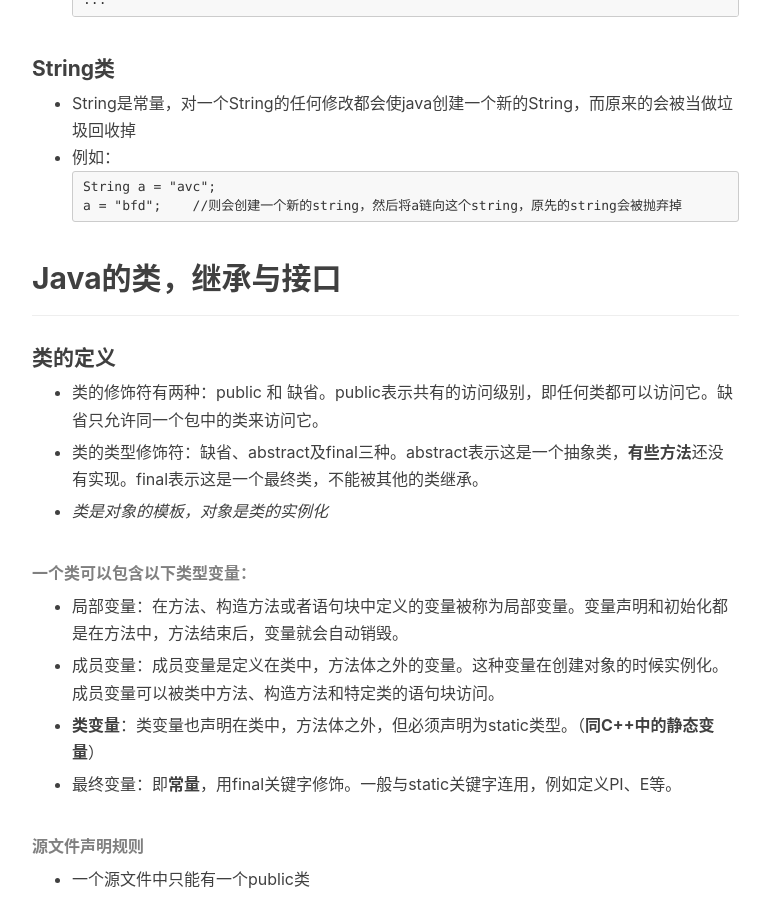
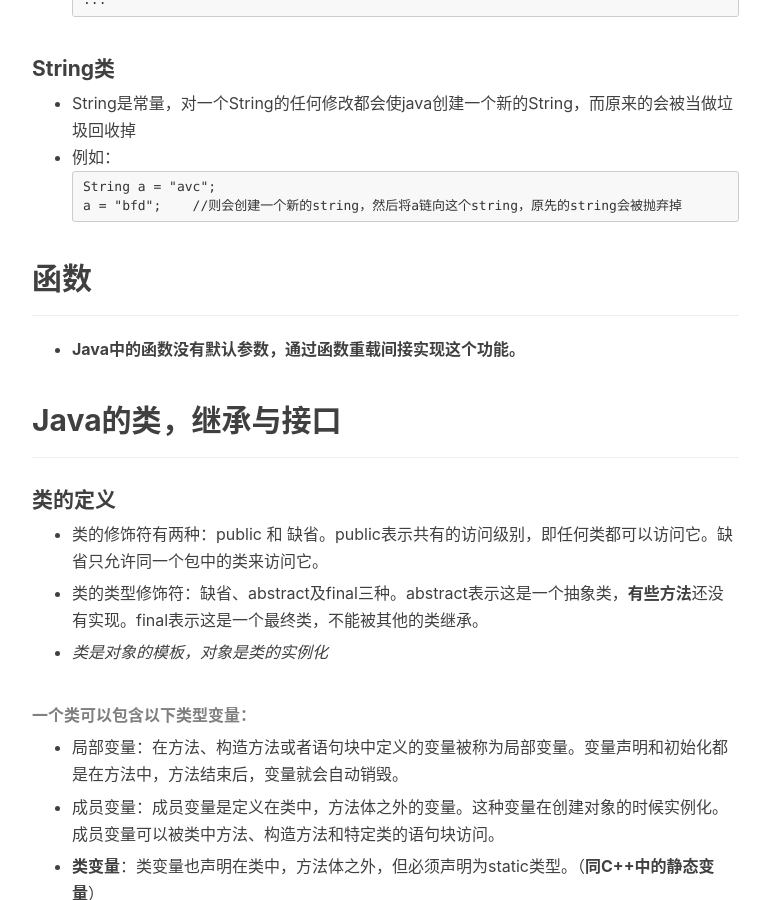
Before and after one commit to Fleschier/Fleschier.github.io, a Jekyll site: the page built from _posts/2018-04-06-Java-learning.markdown, in a window 1280 px wide and 900 px high, scrolled down 5093 px. Shown: the whole window, without its empty margins (233-1003 px from the left). Built offline with Jekyll 4.4.1, drawn with Linux system fonts in a browser that asks for light colours; nearby versions of some CDN libraries; comment, search, counter and statistics services are not loaded.

Commit message:
update Java

````diff
--- a/_posts/2018-04-06-Java-learning.markdown
+++ b/_posts/2018-04-06-Java-learning.markdown
@@ -219,6 +219,11 @@ String a = "avc";
 a = "bfd";    //则会创建一个新的string，然后将a链向这个string，原先的string会被抛弃掉
 ```
 
+## 函数
+---
+
+- **Java中的函数没有默认参数，通过函数重载间接实现这个功能。**
+
 ## Java的类，继承与接口
 
 ---
````
